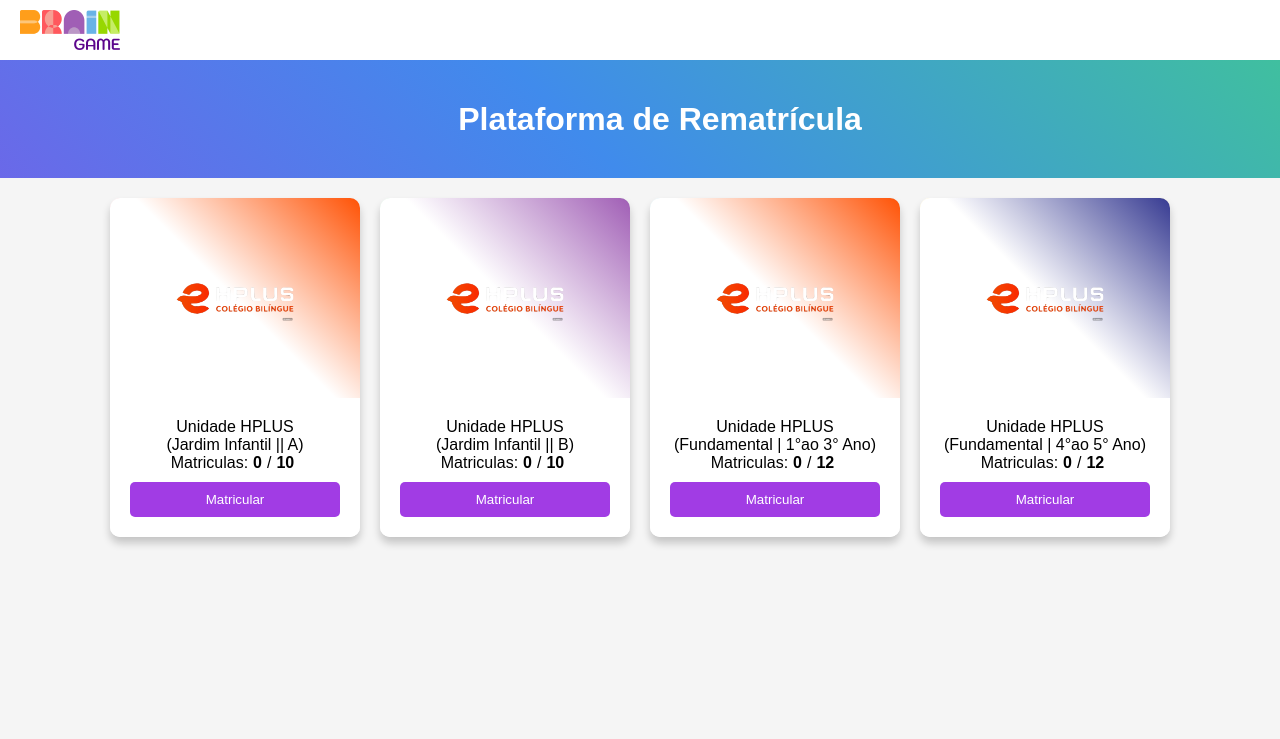
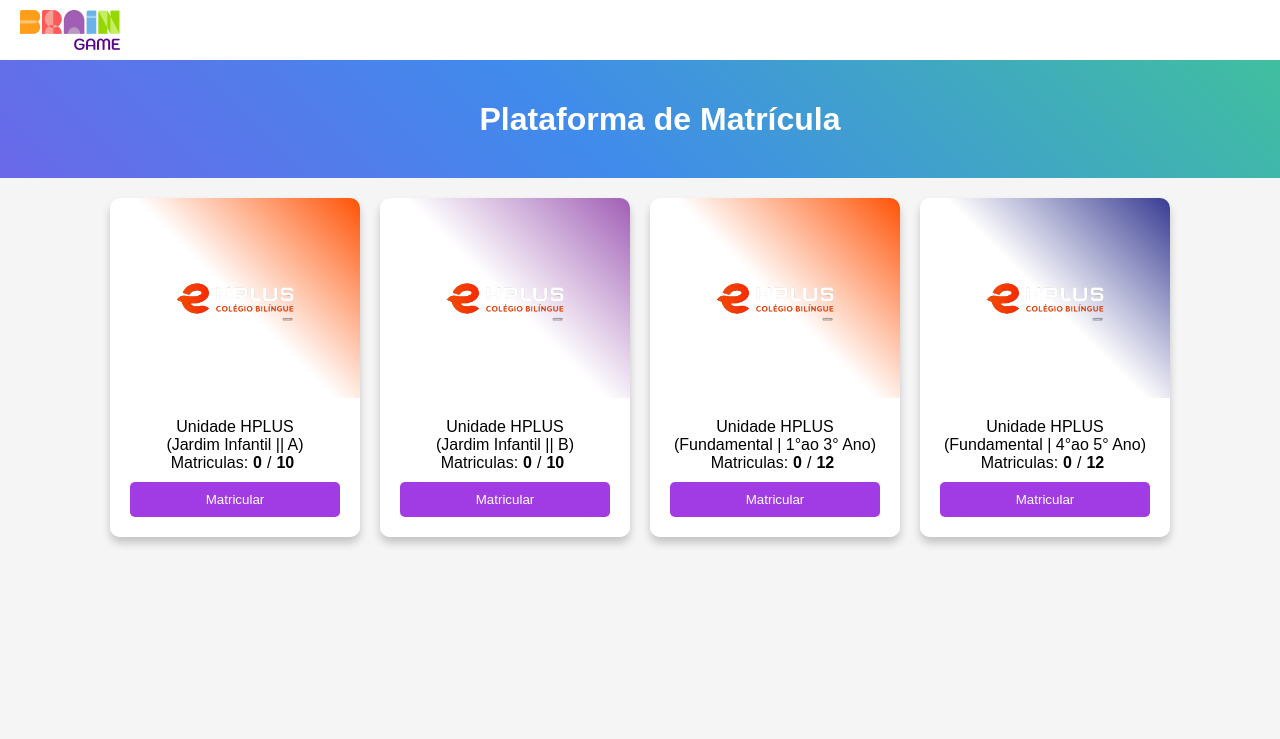
Before and after one commit to NathanXPN/rematricula, a plain HTML site: page public/index.html in a window 1280 px wide. Shown: the top 739 px of the page. Drawn offline with Linux system fonts and the light colour scheme; no server answers.

Commit message:
Update index.html

```diff
--- a/public/index.html
+++ b/public/index.html
@@ -16,7 +16,7 @@
         </div>
     </header>
     <div class="header-container">
-        <h1>Plataforma de Rematrícula</h1>
+        <h1>Plataforma de Matrícula</h1>
     </div>
     <main class="scrollable-content">
         <div class="main-container">
```
